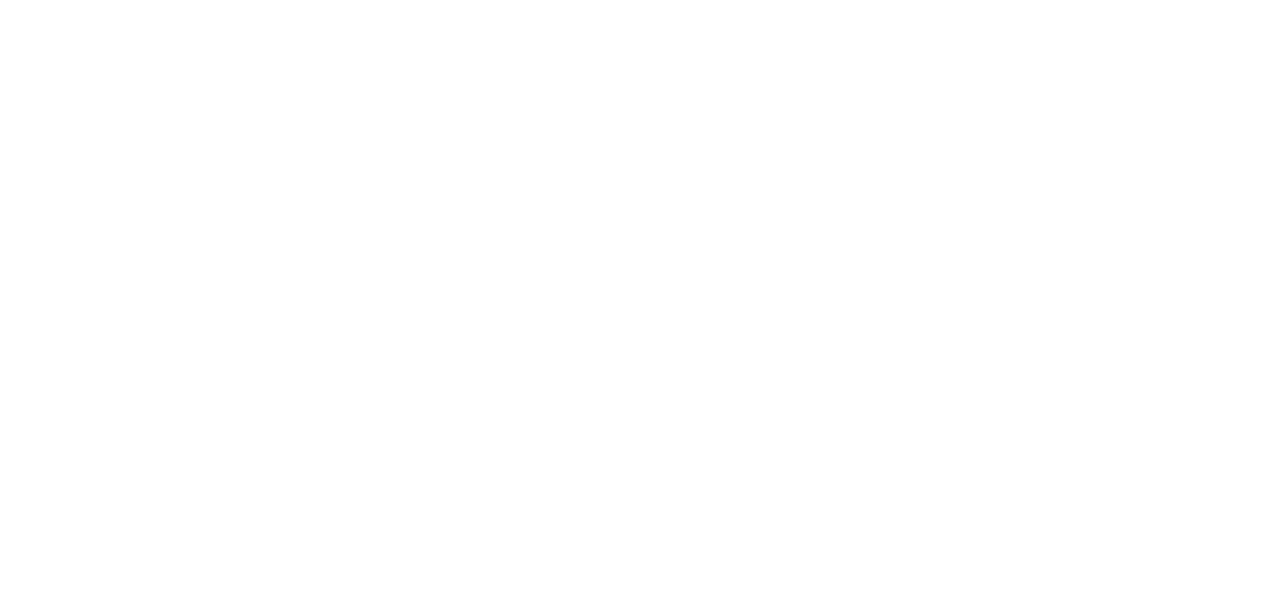
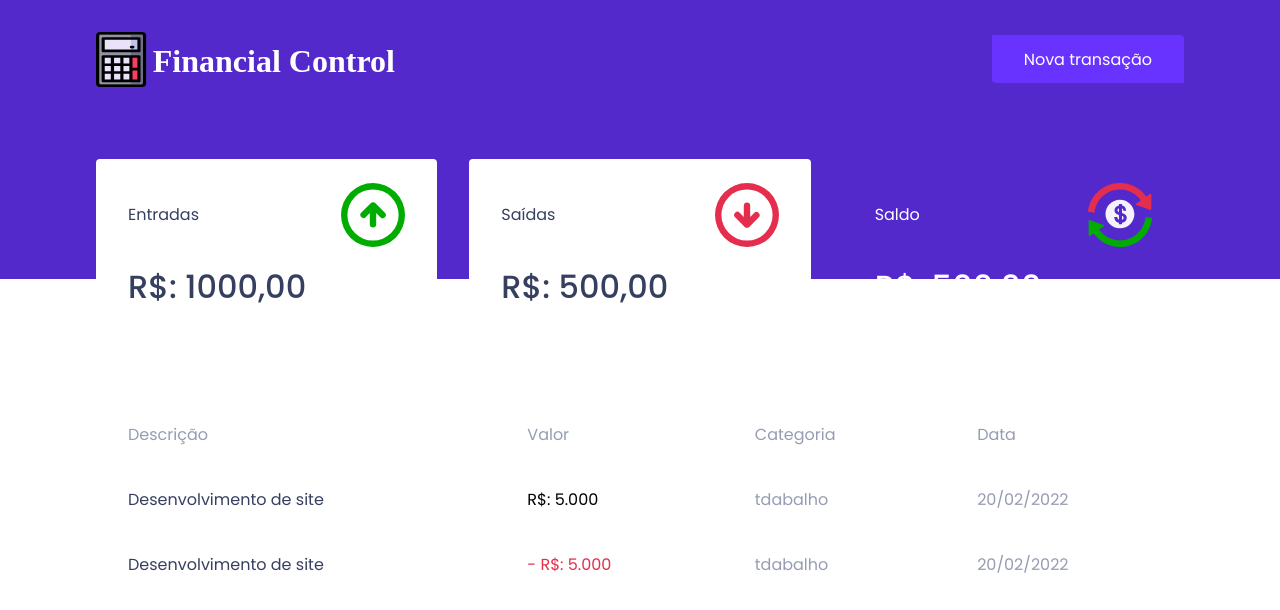
Before and after one commit to RogenDouglas/financial-control, a React (Create React App) app: page / in a window 1280 px wide. Shown: the top 610 px of the page. Built offline with nearby package versions, Linux system fonts and the light colour scheme.

Commit message:
chore: import Header and Dashboard components.

```diff
--- a/src/App.tsx
+++ b/src/App.tsx
@@ -1,8 +1,12 @@
+import { Dashboard } from "./components/Dashboard";
+import { Header } from "./components/Header";
 import { GlobalStyle } from "./styles/global";
 
 export function App() {
   return (
     <>
+      <Header />
+      <Dashboard />
       <GlobalStyle />
     </>
   );
```
